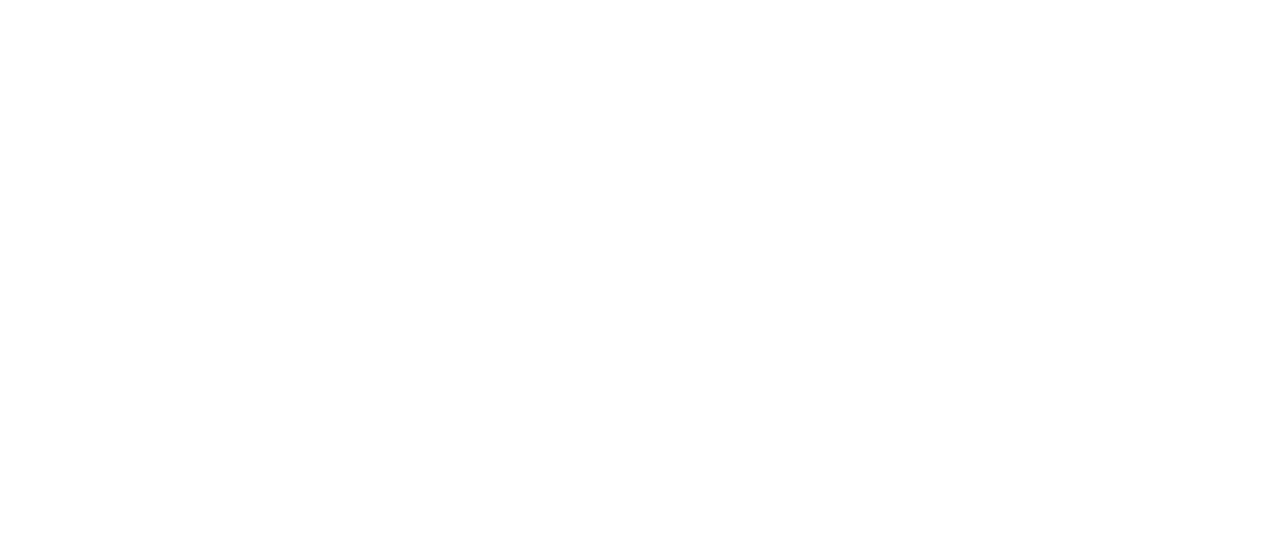
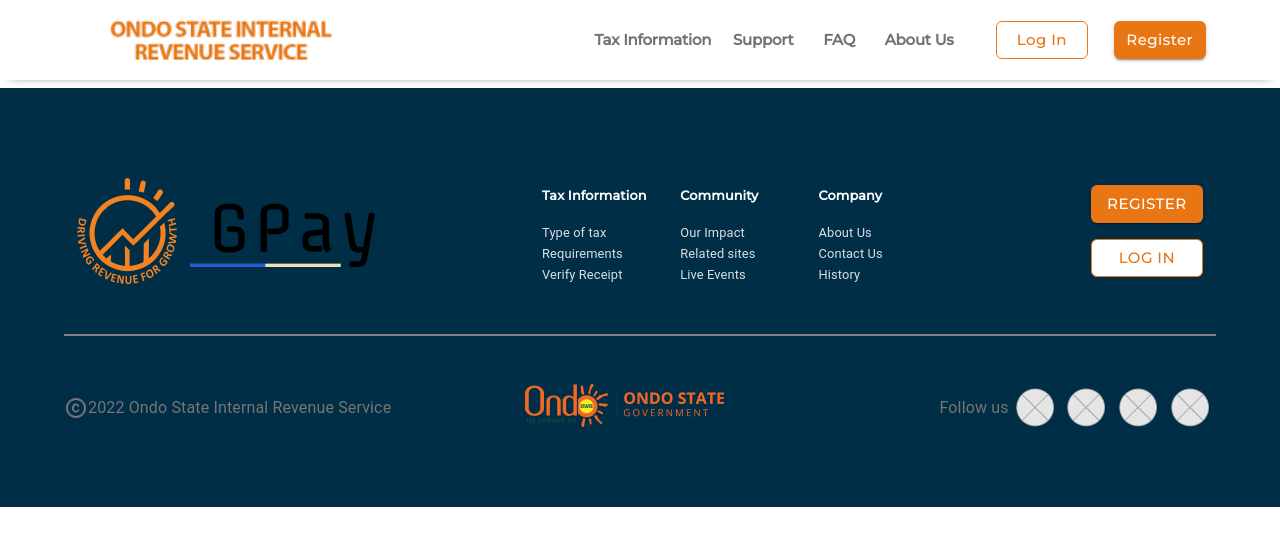
Before and after one commit to ThePlatinum/gpay_revenue, a React (Create React App) app: page /login in a window 1280 px wide. Before the commit this address had no page. Shown: the top 546 px of the page. Built offline with nearby package versions, Linux system fonts and the light colour scheme.

Commit message:
signin page

```diff
--- a/src/App.tsx
+++ b/src/App.tsx
@@ -4,6 +4,7 @@ import { BrowserRouter as Router, Route, Routes } from "react-router-dom";
 import Homepage from './pages/home/Homepage';
 import { GlobalStyles } from './app.style';
 import Register from './pages/register/Register';
+import Signin from './pages/signin/Signin';
 
 
 
@@ -16,6 +17,7 @@ function App() {
        <Routes>
          <Route path="/" element={<Homepage />} />
          <Route path="/register" element={<Register />} />
+         <Route path="/login" element={<Signin />} />
        </Routes>
      </Router>
     </div>
--- a/src/components/footer/Footer.tsx
+++ b/src/components/footer/Footer.tsx
@@ -90,12 +90,12 @@ const Footer = () => {
                             </FooterList>
 						</HeadBoxA>
 						<HeadBoxB>
-                        <Link to="/">
+                        <Link to="/register">
 							<NavButton variant="contained" className="free">
 								Register
 							</NavButton>
 						</Link>
-                        <Link to="/signin">
+                        <Link to="/login">
 							<NavButton variant="outlined" className="sign">
 								Log In
 							</NavButton>
--- a/src/components/navbar/Navbar.tsx
+++ b/src/components/navbar/Navbar.tsx
@@ -70,7 +70,7 @@ export default function PrimarySearchAppBar() {
 
 			  </ListItem>
 			<ListItem>
-			<Link to="/signin">
+			<Link to="/login">
 							<NavButton variant="outlined" className="sign">
 								Log In
 							</NavButton>
--- /dev/null
+++ b/src/pages/signin/Signin.tsx
@@ -0,0 +1,14 @@
+import { Container } from './signin.style'
+import Navbar from "../../components/navbar/Navbar"
+import Footer from "../../components/footer/Footer"
+
+const Signin = () => {
+  return (
+    <Container>
+        <Navbar />
+        <Footer />
+    </Container>
+  )
+}
+
+export default Signin
--- /dev/null
+++ b/src/pages/signin/signin.style.js
@@ -0,0 +1,6 @@
+import styled from "styled-components"
+import {Box} from "@mui/material"
+
+export const Container = styled(Box)`
+width: 100%;
+`
```
